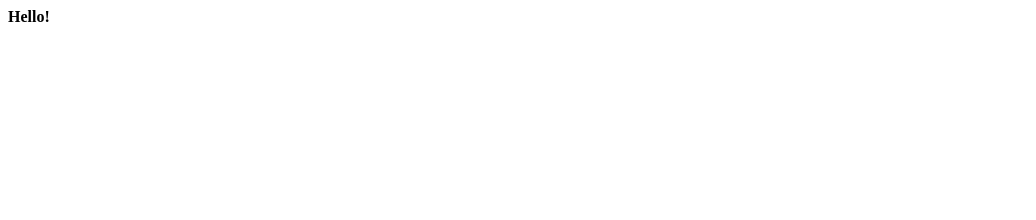
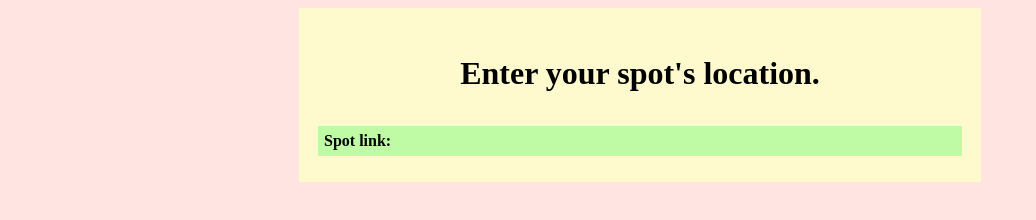
Before and after one commit to MalcolmMacDonald/askmalcolm, a plain HTML site: page index.html in a window 1280 px wide. Shown: the whole page, without its empty margins (0-1036 px from the left). Drawn offline with Linux system fonts and the light colour scheme.

Commit message:
added basic css

```diff
--- a/index.html
+++ b/index.html
@@ -1,10 +1,32 @@
 <!DOCTYPE html>
 <html>
 
+
 <b>
-    Hello!
+    <div id="center-container">
+        <div id="maker">
+            <h1>
+                Enter your spot's location.
+            </h1>
+
+            <div id="input-form">
+                <!--<form name="locationForm" action="javascript:presentLink()">
+                    <label for="location">Google street view URL: </label>
+                    <input type="text" id="location" name="location" size="90">
+                    <input type="submit" value="Submit">-->
+                </form>
+            </div>
+            <div id="output">
+                Spot link:&nbsp<a id="outputLink"></a>
+            </div>
+        </div>
+    </div>
 </b>
 
 
 
+
+
+<link type="text/css" rel="stylesheet" href="stylesheets/mainpage.css" />
+
 </html>
--- /dev/null
+++ b/stylesheets/mainpage.css
@@ -0,0 +1,39 @@
+html {
+    height: 100%;
+    width: 100%;
+    background-color: mistyrose;
+
+  }
+#center-container{
+    display: flex;
+    justify-content: center;
+    align-items: center;
+    width: 100%;
+    height: 100%;
+}
+#maker{
+    display: flex;
+    flex-direction: column;
+    justify-items: center;
+    align-items: center;
+    padding: 2%;
+    height: 20%;
+    width: 50%;
+    background-color: lemonchiffon;
+}
+#input-form{
+    display: flex;
+    flex-direction: row;
+    justify-items: flex-start;
+    align-items: flex-start;
+    width: 100%;
+    padding: 1%;
+}
+#output{
+    display: flex;
+    width: 100%;
+    padding: 1%;
+    justify-items: flex-start;
+    align-items: flex-start;
+    background-color: rgb(191, 250, 164);
+}
```
